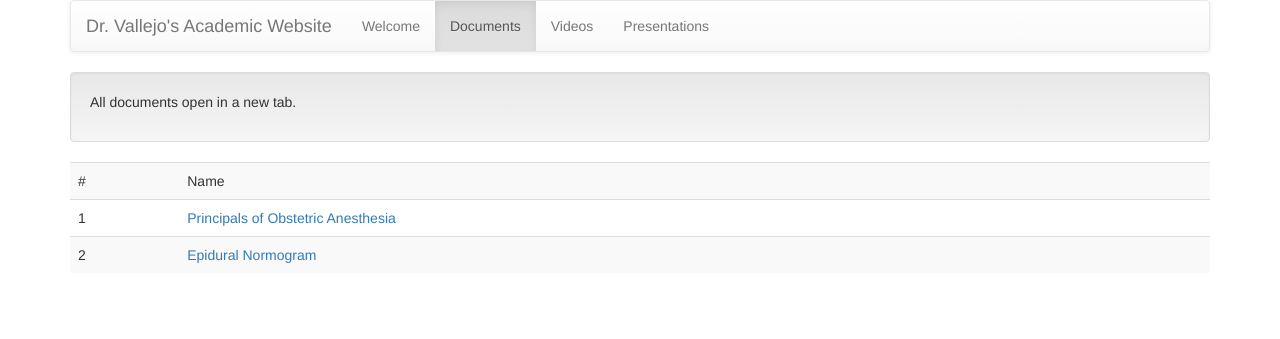
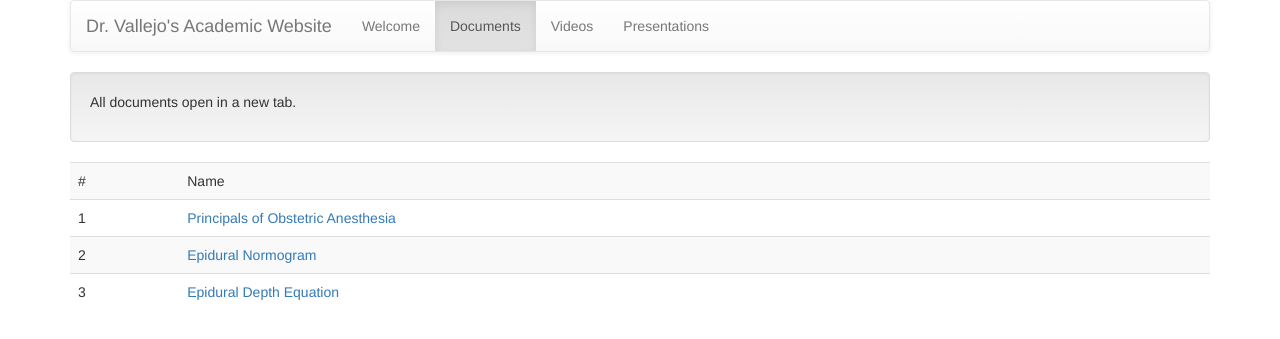
Before and after one commit to valleyjo/drvallejo.net, a Jekyll site: the page built from documents.html, in a window 1280 px wide. Shown: the top 339 px of the page. Built offline with Jekyll 4.4.1, drawn with Linux system fonts in a browser that asks for light colours; nearby versions of some CDN libraries.

Commit message:
Add new document

```diff
--- a/documents.html
+++ b/documents.html
@@ -21,6 +21,10 @@ title: Dr. Manuel Vallejo's Academic Website
       <td> 2 </td>
       <td> <a href="assets/documents/epidural_normogram.jpg" target="_blank">Epidural Normogram</a>
     </tr>
+    <tr>
+      <td> 3 </td>
+      <td> <a href="assets/documents/epidural_depth_equation.xlsx" target="_blank">Epidural Depth Equation</a>
+    </tr>
   </table>
 
 </div>
```
Also changed, not shown: 1 other file.
